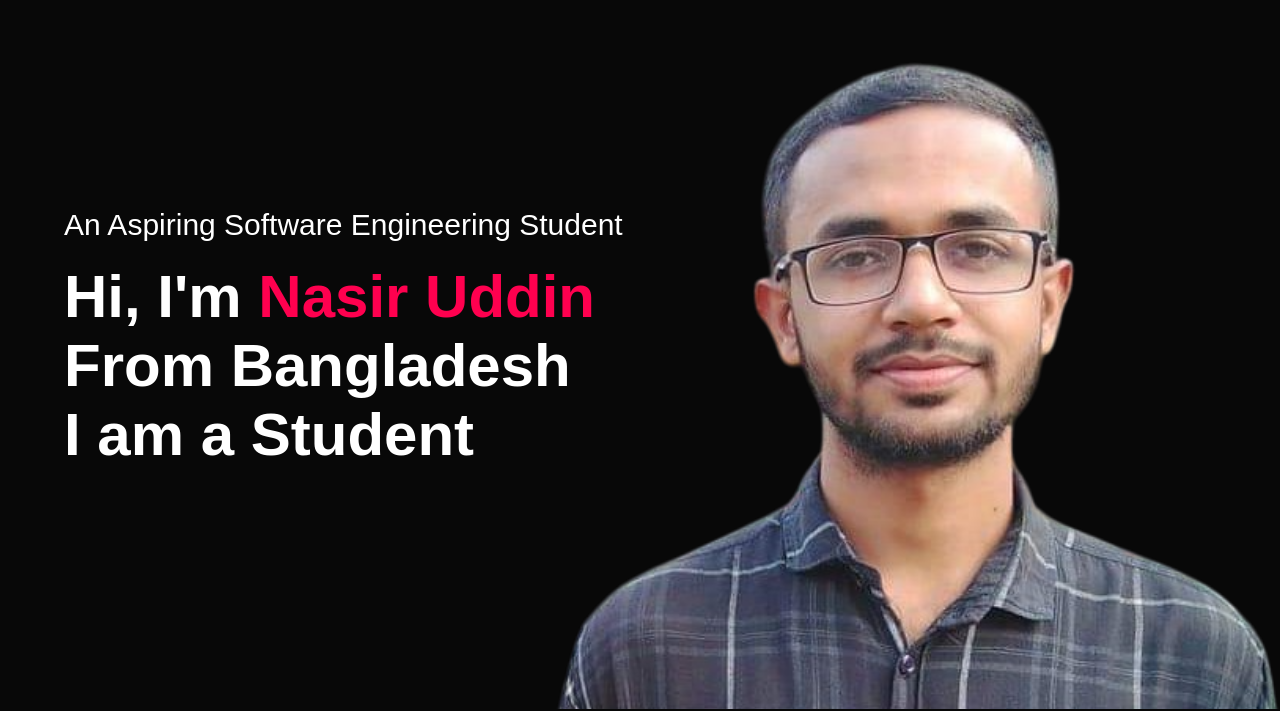
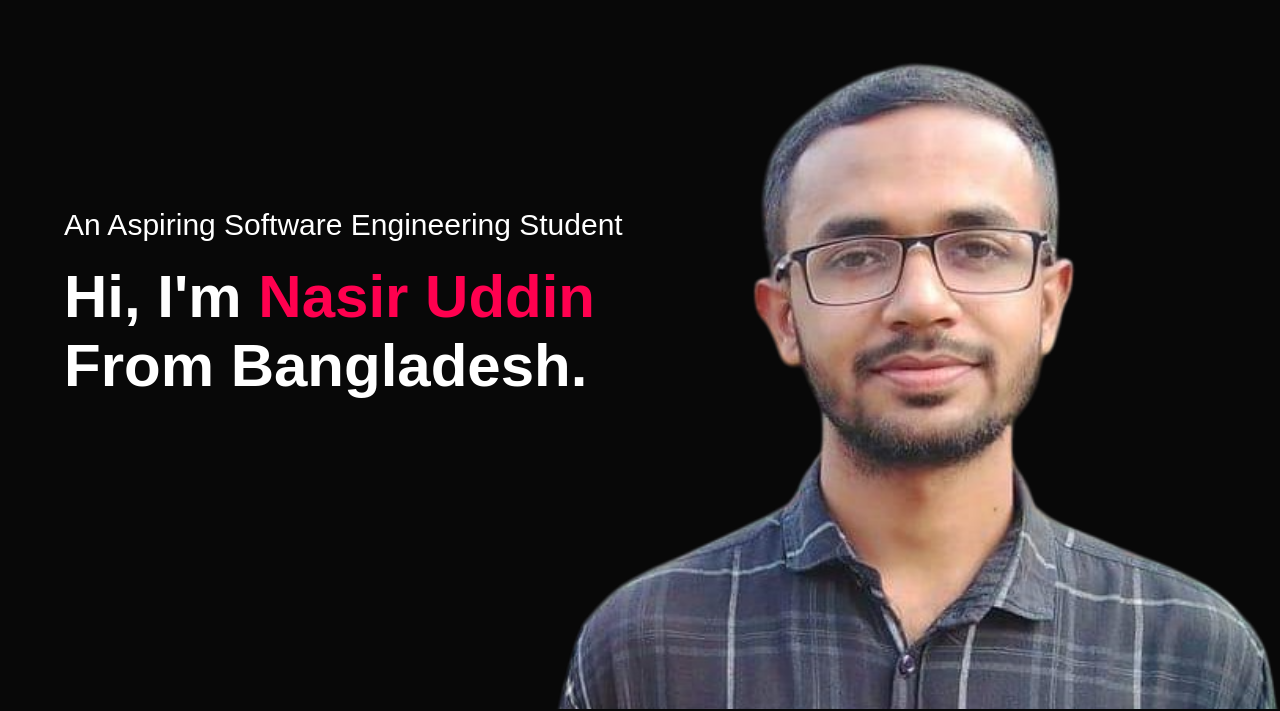
Before and after one commit to Nasir-1310/My-Portfolio, a plain HTML site: page index.html in a window 1280 px wide. Shown: the part 91-802 px from the top of the page. Drawn offline with Linux system fonts and the light colour scheme.

Commit message:
al is working fine

```diff
--- a/index.html
+++ b/index.html
@@ -25,7 +25,7 @@
             </nav>
             <div class="header-text">
                 <p>An Aspiring Software Engineering Student</p>
-                <h1>Hi, I'm<span> Nasir Uddin</span><br>From Bangladesh <br>I am a Student</h1>
+                <h1>Hi, I'm<span> Nasir Uddin</span><br>From Bangladesh.</h1>
             </div>
         </div>
     </div>
```
